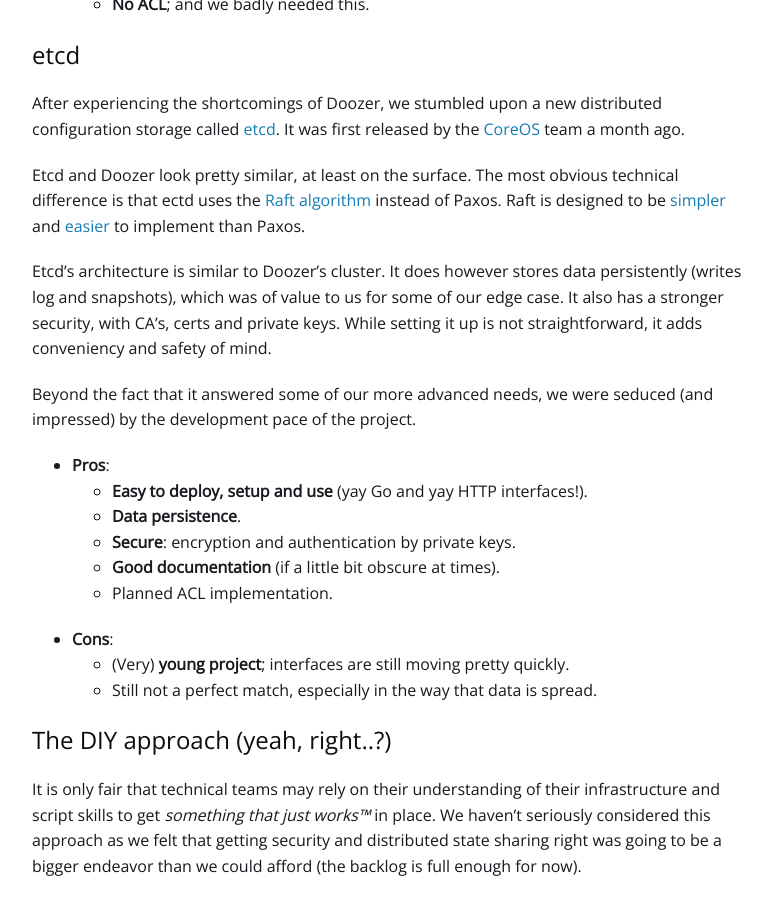
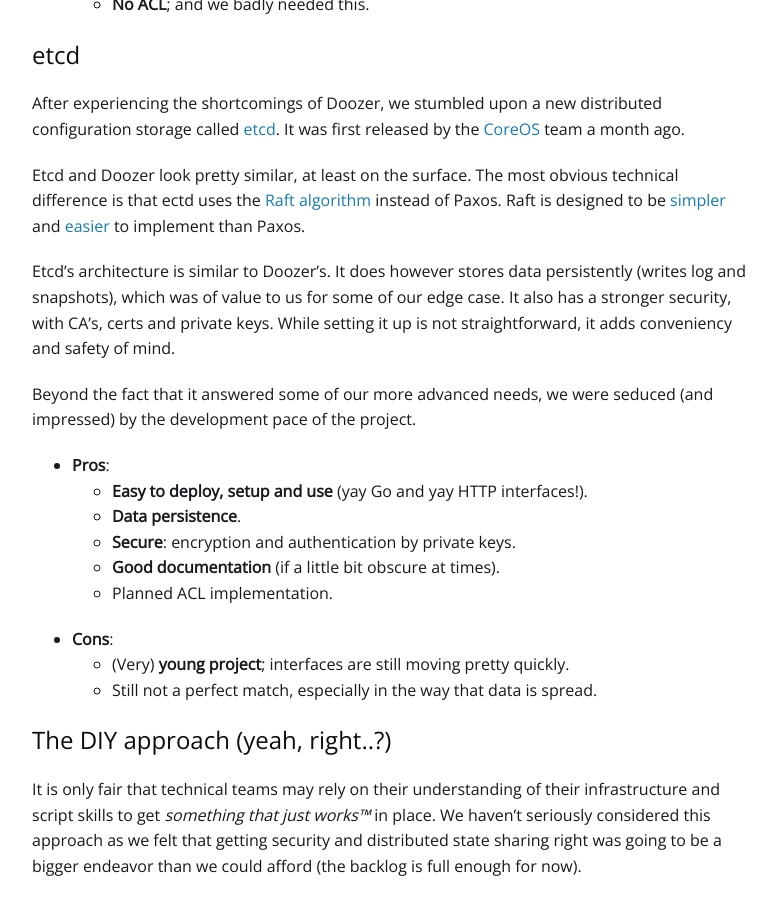
Before and after one commit to isabella232/devo-ps.github.io, a Jekyll site: the page built from _posts/blog/2013-09-11-zookeeper-vs-doozer-vs-etcd.md, in a window 1280 px wide and 900 px high, scrolled down 1900 px. Shown: the whole window, without its empty margins (119-895 px from the left). Built offline with Jekyll 4.4.1, drawn with Linux system fonts in a browser that asks for light colours; comment, search, counter and statistics services are not loaded; some of the changed text lies outside the part shown.

Commit message:
Update 2013-09-11-zookeeper-vs-doozer-vs-etcd.md

```diff
--- a/_posts/blog/2013-09-11-zookeeper-vs-doozer-vs-etcd.md
+++ b/_posts/blog/2013-09-11-zookeeper-vs-doozer-vs-etcd.md
@@ -53,9 +53,9 @@
 After experiencing the shortcomings of Doozer, we stumbled upon a new distributed configuration storage called [etcd](https://github.com/coreos/etcd).
 It was first released by the [CoreOS](http://coreos.com) team a month ago.
 
-Etcd and Doozer look pretty similar, at least on the surface. The most obvious technical difference is that ectd uses the [Raft algorithm](http://en.wikipedia.org/wiki/Raft_(computer_science)) instead of Paxos. Raft is designed to be [simpler](https://ramcloud.stanford.edu/wiki/download/attachments/11370504/raft.pdf) and [easier](http://kellabyte.com/2013/05/09/an-alternative-to-paxos-the-raft-consensus-algorithm/) to implement than Paxos.
+Etcd and Doozer look pretty similar, at least on the surface. The most obvious technical difference is that ectd uses the [Raft algorithm](http://en.wikipedia.org/wiki/Raft_%28computer_science%29) instead of Paxos. Raft is designed to be [simpler](https://ramcloud.stanford.edu/wiki/download/attachments/11370504/raft.pdf) and [easier](http://kellabyte.com/2013/05/09/an-alternative-to-paxos-the-raft-consensus-algorithm/) to implement than Paxos.
 
-Etcd's architecture is similar to Doozer's cluster. It does however stores data persistently (writes log and snapshots), which was of value to us for some of our edge case. It also has a stronger security, with CA's, certs and private keys. While setting it up is not straightforward, it adds conveniency and safety of mind.
+Etcd's architecture is similar to Doozer's. It does however stores data persistently (writes log and snapshots), which was of value to us for some of our edge case. It also has a stronger security, with CA's, certs and private keys. While setting it up is not straightforward, it adds conveniency and safety of mind.
 
 Beyond the fact that it answered some of our more advanced needs, we were seduced (and impressed) by the development pace of the project.
 
```
Also changed, not shown: other parts of _posts/blog/2013-09-11-zookeeper-vs-doozer-vs-etcd.md (+1 -1 lines).
